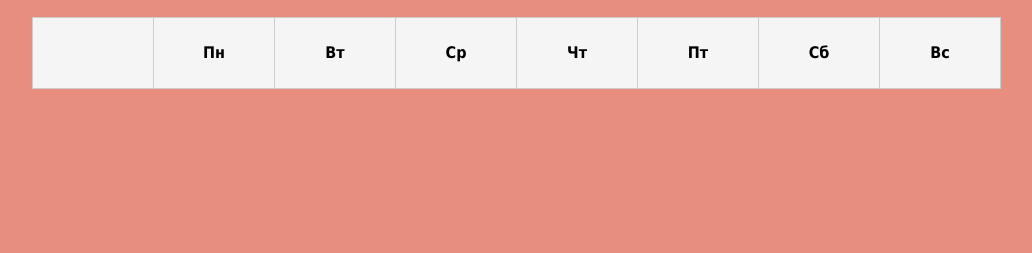
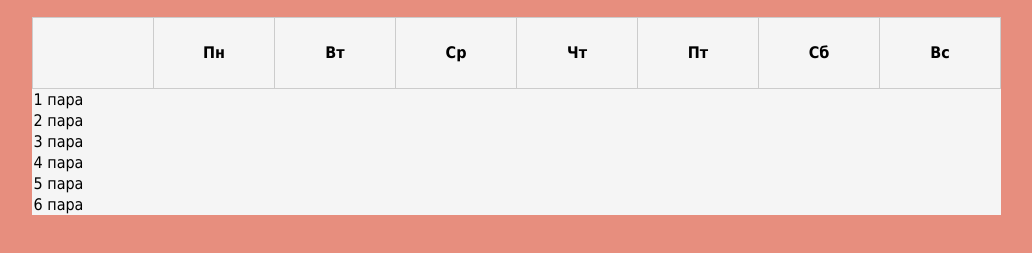
Before and after one commit to TuralinIP512/Table-constructor, a plain HTML site: page index.html in a window 1280 px wide. Shown: the part 125-378 px from the top of the page, without its empty margins (208-1240 px from the left). Drawn offline with Linux system fonts and the light colour scheme.

Commit message:
feat: add lines to the table

```diff
--- a/index.html
+++ b/index.html
@@ -10,10 +10,12 @@
 
     <div class="controls">
         <input id="subject" type="text" placeholder="Название предмета">
+
         <select id="type">
             <option>Лекция</option>
             <option>Практика</option>
         </select>
+
         <select id="day">
             <option>Пн</option>
             <option>Вт</option>
@@ -23,6 +25,7 @@
             <option>Сб</option>
             <option>Вс</option>
         </select>
+
         <select id="slot">
             <option>1 пара</option>
             <option>2 пара</option>
@@ -31,11 +34,12 @@
             <option>5 пара</option>
             <option>6 пара</option>
         </select>
+
         <button id="addBtn">Добавить</button>
     </div>
 
     <table id="schedule">
-        <thred>
+        <thead>
             <tr>
                 <th></th>
                 <th>Пн</th>
@@ -46,9 +50,14 @@
                 <th>Сб</th>
                 <th>Вс</th>
             </tr>
-        </thred>
+        </thead>
         <tbody>
-
+            <tr><td>1 пара</td><td></td><td></td><td></td><td></td><td></td><td></td><td></td></tr>
+            <tr><td>2 пара</td><td></td><td></td><td></td><td></td><td></td><td></td><td></td></tr>
+            <tr><td>3 пара</td><td></td><td></td><td></td><td></td><td></td><td></td><td></td></tr>
+            <tr><td>4 пара</td><td></td><td></td><td></td><td></td><td></td><td></td><td></td></tr>
+            <tr><td>5 пара</td><td></td><td></td><td></td><td></td><td></td><td></td><td></td></tr>
+            <tr><td>6 пара</td><td></td><td></td><td></td><td></td><td></td><td></td><td></td></tr>
         </tbody>
     </table>
 
```
